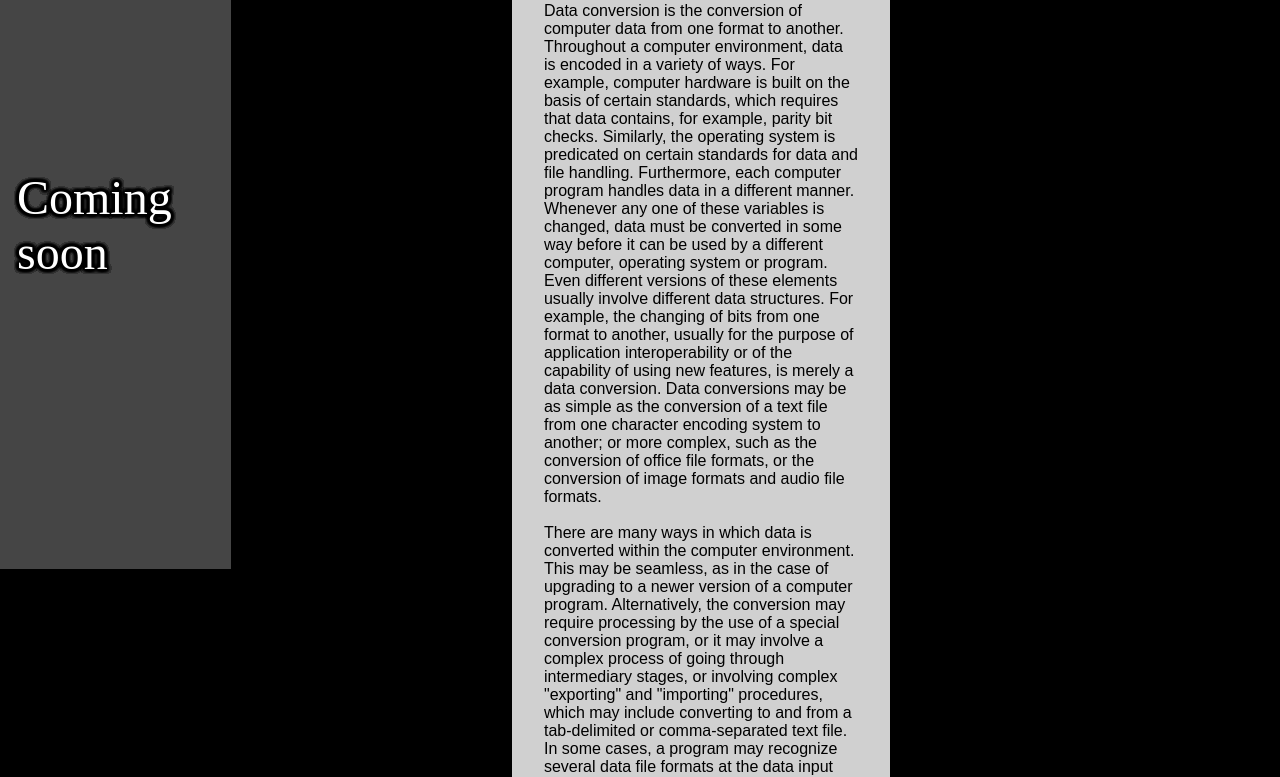
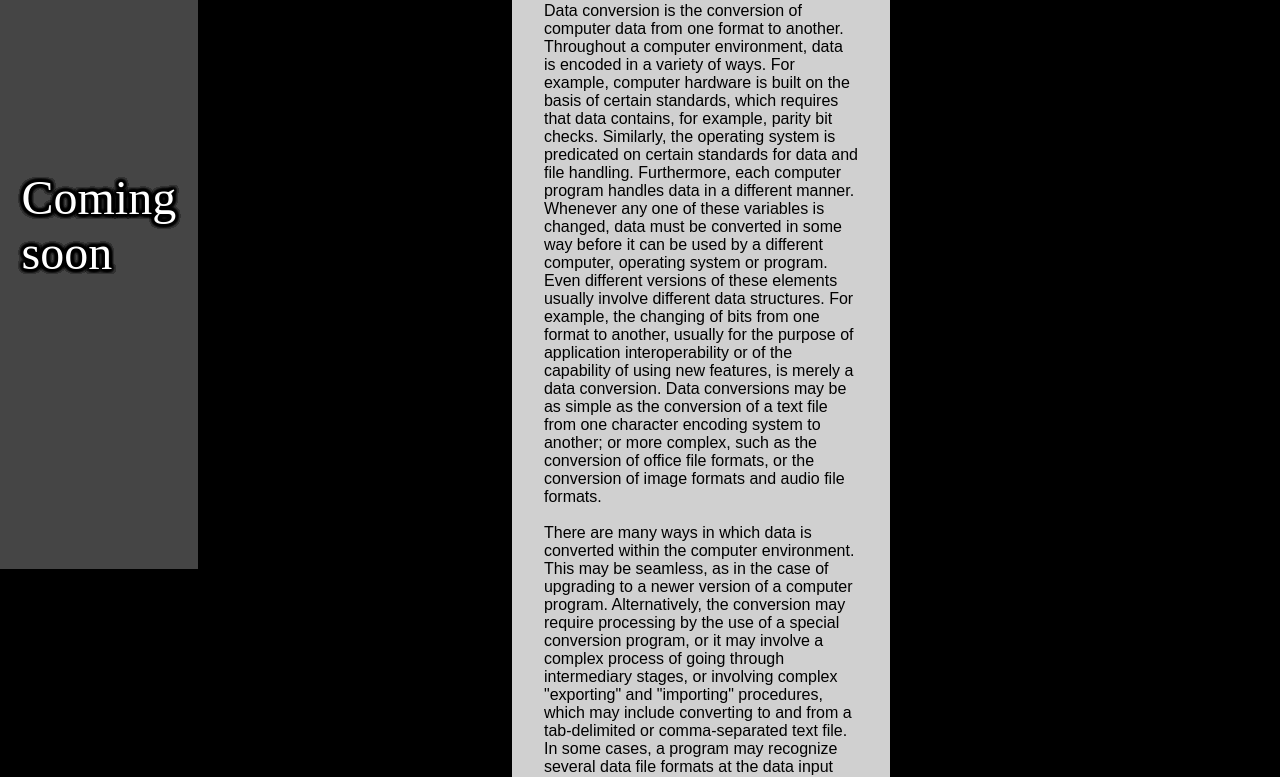
Before and after one commit to kuza11/web, a plain HTML site: page HW/MC homepage.html in a window 1280 px wide. Shown: the part 235-1012 px from the top of the page. Drawn offline with Linux system fonts and the light colour scheme.

Commit message:
li padding

```diff
--- a/HW/style.css
+++ b/HW/style.css
@@ -104,7 +104,7 @@ a:visited {
 
 ul {
     list-style-type: none;
-    width: 231px;
+    width: fit-content;
     padding: 0;
     margin: 0;
 }
@@ -117,7 +117,8 @@ li {
     text-shadow: 0 0 4px black, 0 0 4px black, 0 0 4px black, 0 0 4px black, 0 0 4px black, 0 0 4px black, 0 0 4px black, 0 0 4px black, 0 0 4px black, 0 0 4px black, 0 0 4px black, 0 0 4px black, 0 0 4px black, 0 0 4px black, 0 0 4px black, 0 0 4px black, 0 0 4px black, 0 0 4px black, 0 0 4px black, 0 0 4px black;
     padding-top: calc(50vh - 111px);
     padding-bottom: calc(50vh - 111px);
-    padding-left: 17px;
+    padding-left: 21.5px;
+    padding-right: 21.5px;
 }
 
 footer {
```
Also changed, not shown: HW/script.js (added).
